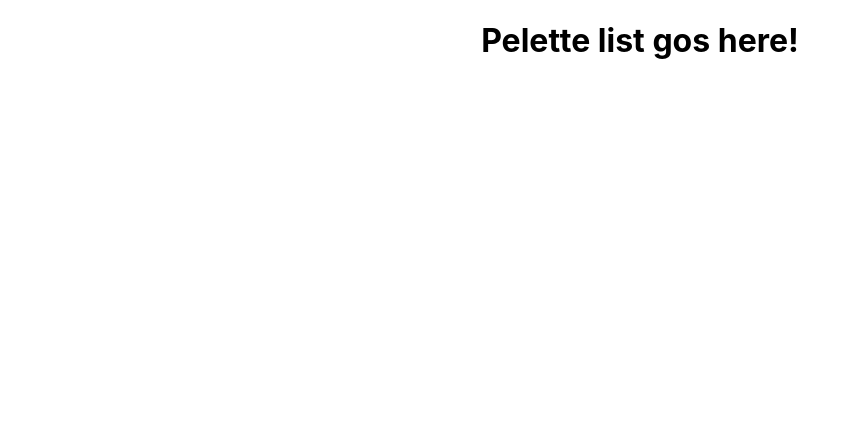
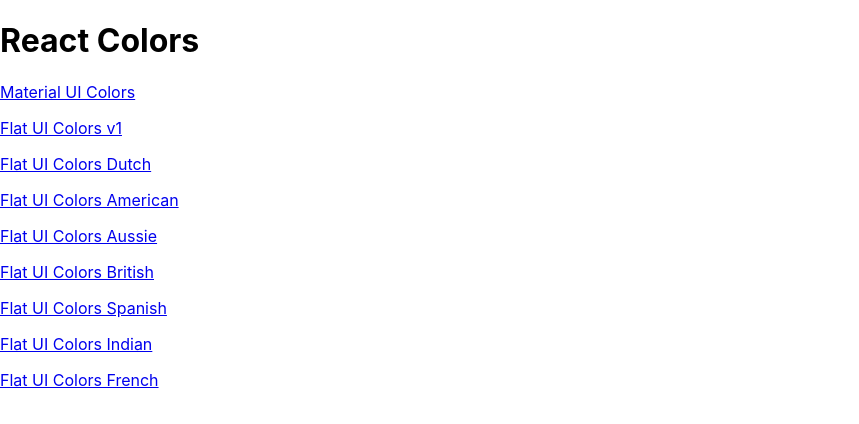
Before and after one commit to hassnian/colors-app, a React (Create React App) app: page / in a window 1280 px wide. Shown: the top 424 px of the page, without its empty margins (0-859 px from the left). Built offline with nearby package versions, Linux system fonts and the light colour scheme.

Commit message:
[ADD] PaletteList

```diff
--- a/src/App.css
+++ b/src/App.css
@@ -1,4 +1,3 @@
 .App {
-    text-align: center;
     overflow: hidden;
   }
--- a/src/App.js
+++ b/src/App.js
@@ -1,5 +1,6 @@
 import React from "react";
 import Palette from "./Palette";
+import PaletteList from "./PaletteList";
 import seedColors from "./seedColors";
 import { generatePalettes } from "./ColorHelpers";
 import { Route, Switch } from "react-router-dom";
@@ -19,7 +20,7 @@
           <Route
             exact
             path="/"
-            render={() => <h1>Pelette list gos here!</h1>}
+            render={() => <PaletteList palettes={seedColors} />}
           />
           <Route exact path="/palette/:id" render={(routeProps) => <Palette palette={generatePalettes(this.findPalette(routeProps.match.params.id))}/>} />
         </Switch>
--- a/src/Navbar.js
+++ b/src/Navbar.js
@@ -8,6 +8,8 @@
 import CloseIcon from "@material-ui/icons/Close";
 import { Icon } from "@material-ui/core";
 import IconButton from "@material-ui/core/IconButton";
+import { Link } from "react-router-dom";
+
 
 
 export class Navbar extends Component {
@@ -40,7 +42,7 @@
     return (
       <header className="Navbar">
         <div className="logo">
-          <a href="#">reactcolorpicker</a>
+          <Link to="/">reactcolorpicker</Link>
         </div>
         <div className="slider-container">
           <span>Level: {level}</span>
--- /dev/null
+++ b/src/PaletteList.js
@@ -0,0 +1,20 @@
+import React, { Component } from "react";
+import { Link } from "react-router-dom";
+
+export class PaletteList extends Component {
+  render() {
+    const { palettes } = this.props;
+    return (
+      <div>
+        <h1>React Colors</h1>
+        {palettes.map(palette => (
+            <p>
+          <Link to={`./palette/${palette.id}`}>{palette.paletteName}</Link>
+            </p>
+        ))}
+      </div>
+    );
+  }
+}
+
+export default PaletteList;
```
